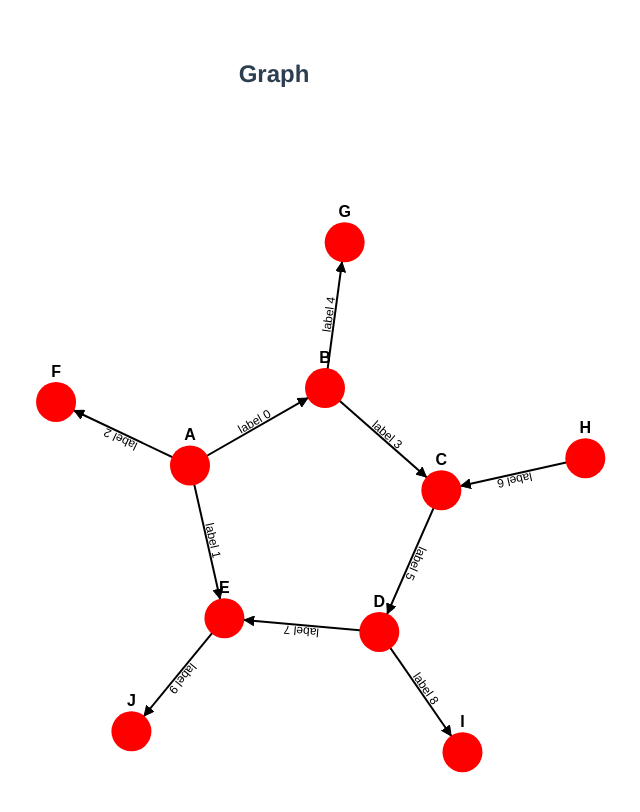
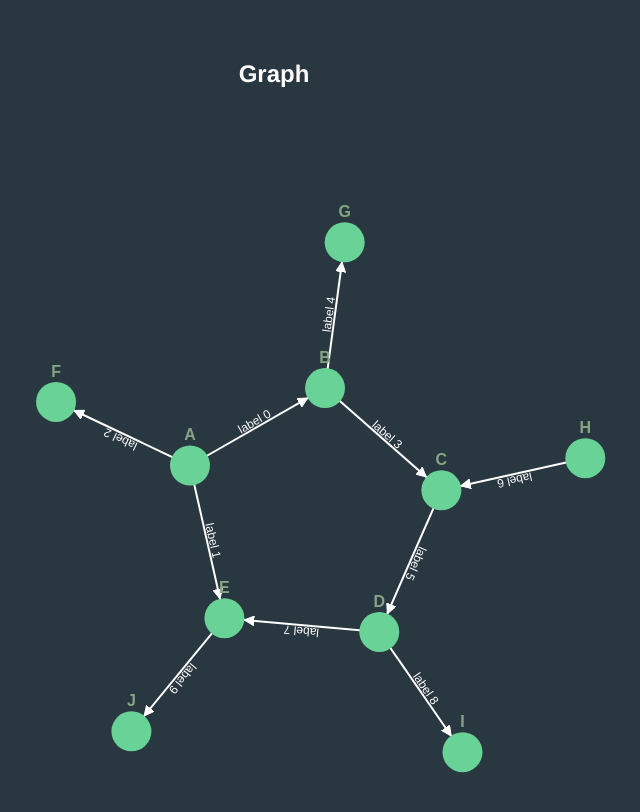
Before and after one commit to mark-drastrup/d3-vue, a Vue app: page / in a window 1280 px wide. Shown: the top 812 px of the page, without its empty margins (366-1006 px from the left). Built offline with nearby package versions, Linux system fonts and the light colour scheme.

Commit message:
Refactoring styling

```diff
--- a/src/App.vue
+++ b/src/App.vue
@@ -16,6 +16,10 @@ export default {
 </script>
 
 <style>
+body {
+   background-color: #293740;
+}
+
 #app {
   font-family: 'Avenir', Helvetica, Arial, sans-serif;
   -webkit-font-smoothing: antialiased;
--- a/src/components/Chart.vue
+++ b/src/components/Chart.vue
@@ -24,7 +24,7 @@ export default {
           .data(this.linksArr)
           .enter()
           .append("line")
-            .attr("stroke", "black")
+            .attr("stroke", "#fff")
             .attr("stroke-width", 2)
 
         this.nodes = svg
@@ -33,7 +33,7 @@ export default {
           .enter()
           .append("circle")
             .attr("r", 20)
-            .attr("fill", "red")
+            .attr("fill", "#69d296")
             .style("cursor", "pointer")
             .on("mouseover", function() {
               d3.select(this).transition()
@@ -62,7 +62,7 @@ export default {
           .attr("stroke", "black")
           .attr("id", (d, i) => `edgepath${i}`)
           .attr('marker-end','url(#arrowhead)')
-            .style("stroke","#ccc")
+            .style("stroke","#fff")
             .style("pointer-events", "none");
 
         this.edgelabels = svg.selectAll(".edgelabel")
@@ -74,7 +74,7 @@ export default {
           .attr("id", (d, i) => `edgelabel${i}`)
           .attr("dy", -2)
           .attr("font-size", 12)
-          .attr("fill", "black")
+          .attr("fill", "#fff")
 
         this.edgelabels.append('textPath')
           .attr('xlink:href',function(d,i) {return '#edgepath'+i})
@@ -94,8 +94,8 @@ export default {
           .attr("xoverflow", "visible")
           .append('svg:path')
               .attr('d', 'M 0,-5 L 10 ,0 L 0,5')
-              .attr('fill', "black")
-              .attr('stroke',"black");
+              .attr('fill', "#fff")
+              .attr('stroke',"#fff");
 
         this.labels = svg
           .selectAll(".nodelabel")
@@ -105,7 +105,7 @@ export default {
             .text(d => d.name)
             .attr("font-family", "sans-serif")
             .attr("font-size", "16px")
-            .attr("fill", "black")
+            .attr("fill", "#85A585")
             .attr("text-anchor", "middle")
             .attr("dy", "-25")
             .style("cursor", "pointer")
@@ -145,7 +145,7 @@ export default {
 
         /* this.edgelabels
           .attr('transform',function(d,i) {
-            if (d.target.x<d.source.x) {
+            if (d.target.x<d.source.x && this) {
               bbox = this.getBBox();
               rx = bbox.x+bbox.width/2;
               ry = bbox.y+bbox.height/2;
@@ -214,8 +214,7 @@ export default {
 </script>
 
 <style scoped>
-  g {
-    width: 1000px;
-    height: 1000px;
+  h2 {
+    color: #fff
   }
 </style>
```
